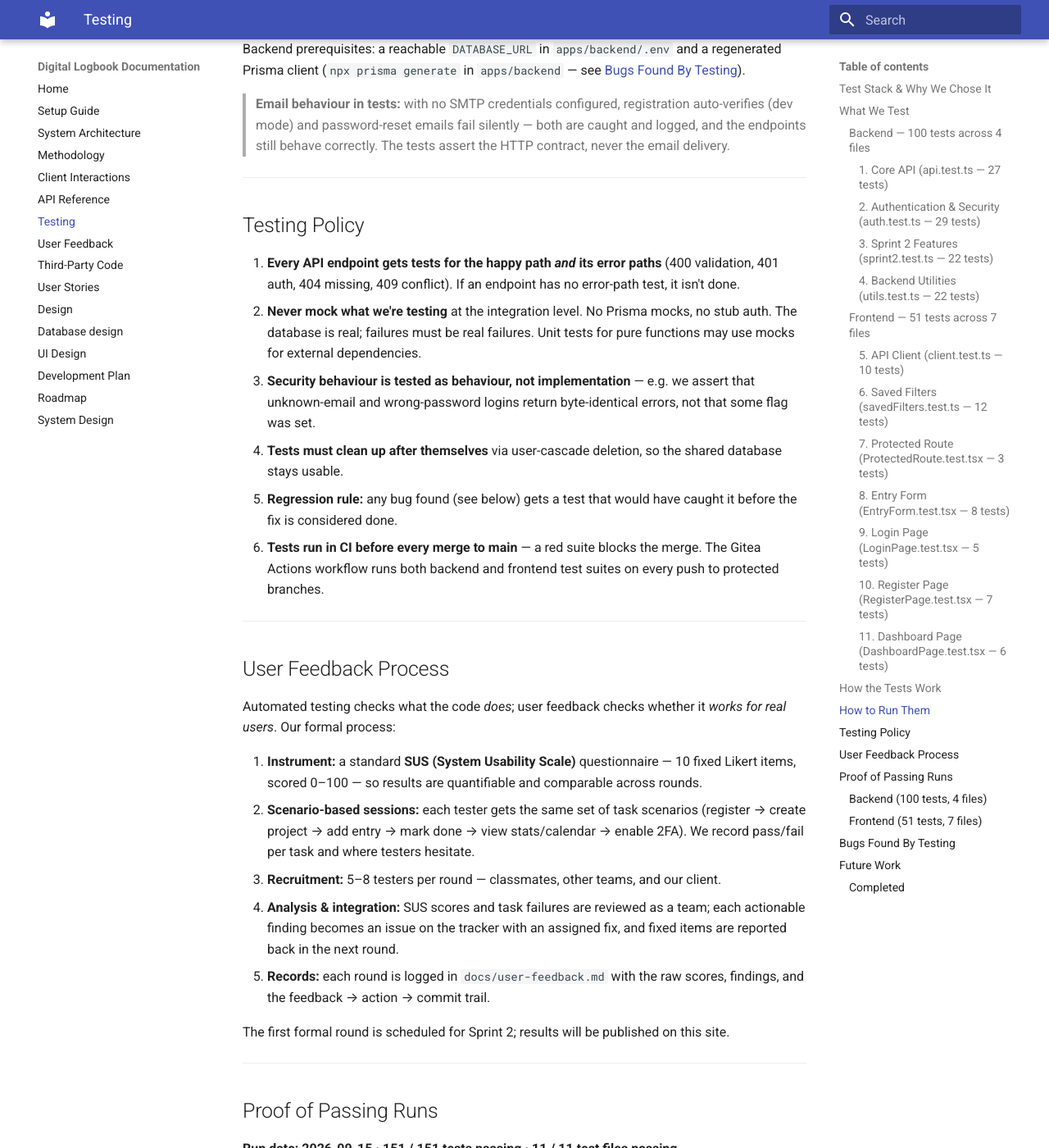
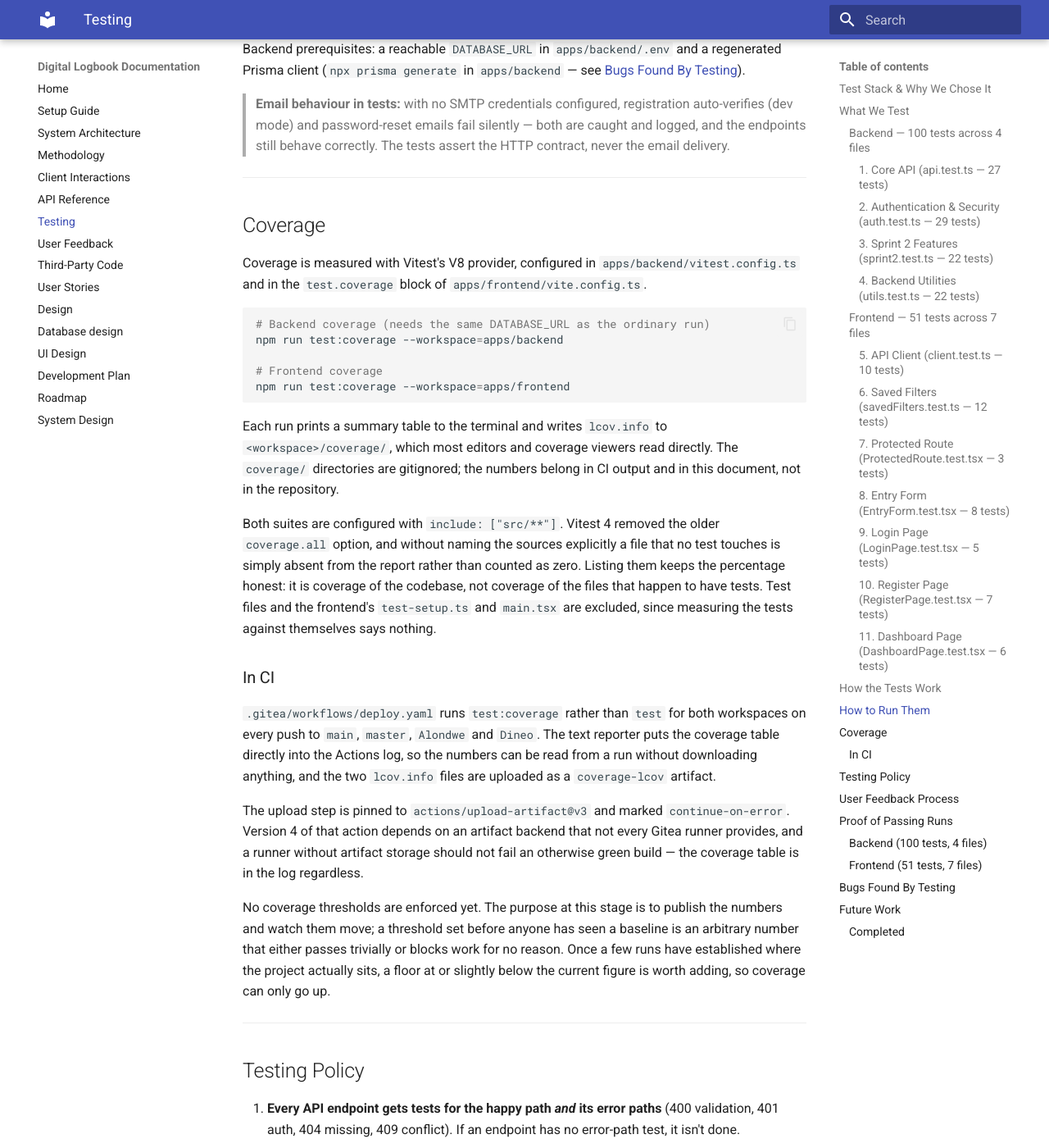
Before and after one commit to DiMpho-20/coms3011a-logbook-digital-logbook, an MkDocs documentation site: the page built from docs/testing.md, in a window 1280 px wide and 1400 px high, scrolled down 5357 px. Shown: the whole window at 82% size. Built offline with MkDocs 1.6.1 and Material for MkDocs 9.7.7, drawn with Linux system fonts in a browser that asks for light colours.

Commit message:
docs: document coverage in the testing guide
Adds a Coverage section to docs/testing.md covering how to run it in
each workspace, what the reporters produce and where, why the sources
are named explicitly under Vitest 4, and what CI does with the result.

Records the two deliberate choices as well: the artifact action is
pinned to v3 for Gitea runner compatibility, and no thresholds are
enforced yet, because a floor set before anyone has seen a baseline
either passes trivially or blocks work for no reason. Once a few runs
establish where the project sits, a floor at or just below the current
figure is worth adding.

````diff
--- a/docs/testing.md
+++ b/docs/testing.md
@@ -180,6 +180,56 @@ regenerated Prisma client (`npx prisma generate` in `apps/backend` — see
 > registration auto-verifies (dev mode) and password-reset emails fail
 > silently — both are caught and logged, and the endpoints still behave
 > correctly. The tests assert the HTTP contract, never the email delivery.
+
+---
+
+## Coverage
+
+Coverage is measured with Vitest's V8 provider, configured in
+`apps/backend/vitest.config.ts` and in the `test.coverage` block of
+`apps/frontend/vite.config.ts`.
+
+```bash
+# Backend coverage (needs the same DATABASE_URL as the ordinary run)
+npm run test:coverage --workspace=apps/backend
+
+# Frontend coverage
+npm run test:coverage --workspace=apps/frontend
+```
+
+Each run prints a summary table to the terminal and writes
+`lcov.info` to `<workspace>/coverage/`, which most editors and coverage
+viewers read directly. The `coverage/` directories are gitignored; the
+numbers belong in CI output and in this document, not in the repository.
+
+Both suites are configured with `include: ["src/**"]`. Vitest 4 removed the
+older `coverage.all` option, and without naming the sources explicitly a file
+that no test touches is simply absent from the report rather than counted as
+zero. Listing them keeps the percentage honest: it is coverage of the codebase,
+not coverage of the files that happen to have tests. Test files and the
+frontend's `test-setup.ts` and `main.tsx` are excluded, since measuring the
+tests against themselves says nothing.
+
+### In CI
+
+`.gitea/workflows/deploy.yaml` runs `test:coverage` rather than `test` for both
+workspaces on every push to `main`, `master`, `Alondwe` and `Dineo`. The text
+reporter puts the coverage table directly into the Actions log, so the numbers
+can be read from a run without downloading anything, and the two `lcov.info`
+files are uploaded as a `coverage-lcov` artifact.
+
+The upload step is pinned to `actions/upload-artifact@v3` and marked
+`continue-on-error`. Version 4 of that action depends on an artifact backend
+that not every Gitea runner provides, and a runner without artifact storage
+should not fail an otherwise green build — the coverage table is in the log
+regardless.
+
+No coverage thresholds are enforced yet. The purpose at this stage is to publish
+the numbers and watch them move; a threshold set before anyone has seen a
+baseline is an arbitrary number that either passes trivially or blocks work for
+no reason. Once a few runs have established where the project actually sits, a
+floor at or slightly below the current figure is worth adding, so coverage can
+only go up.
 
 ---
 
````
